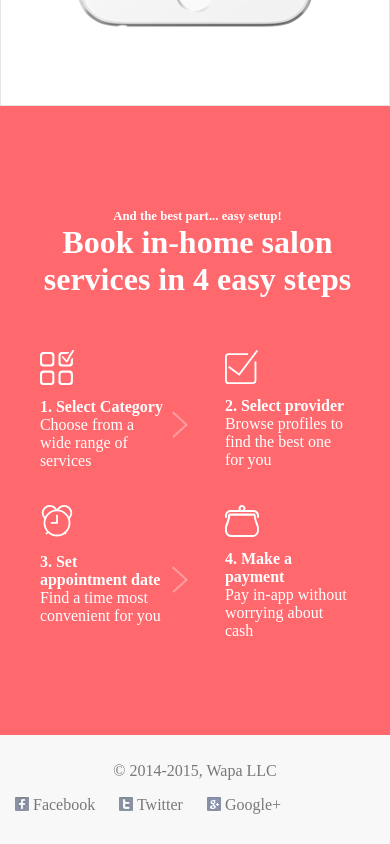
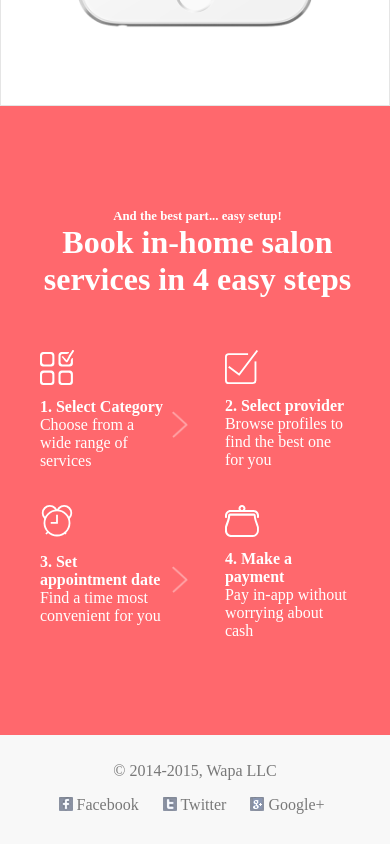
Before and after one commit to BaristaVentures/wapa-home, a plain HTML site: page index.html in a window 390 px wide. Shown: the part 2779-3623 px from the top of the page. Drawn offline with Linux system fonts and the light colour scheme; files whose address does not match are found by name; a web font is replaced by a local one.

Commit message:
Corrections footer

```diff
--- a/stylesheets/landing.css
+++ b/stylesheets/landing.css
@@ -2737,7 +2737,7 @@ a {
     width: 273px!important;
     margin-left: 0!important;
     padding: 0 !important;
-    margin: 0  !important;
+    margin: 0 auto !important;
     margin-bottom: 20px!important;
   }
 }
```
